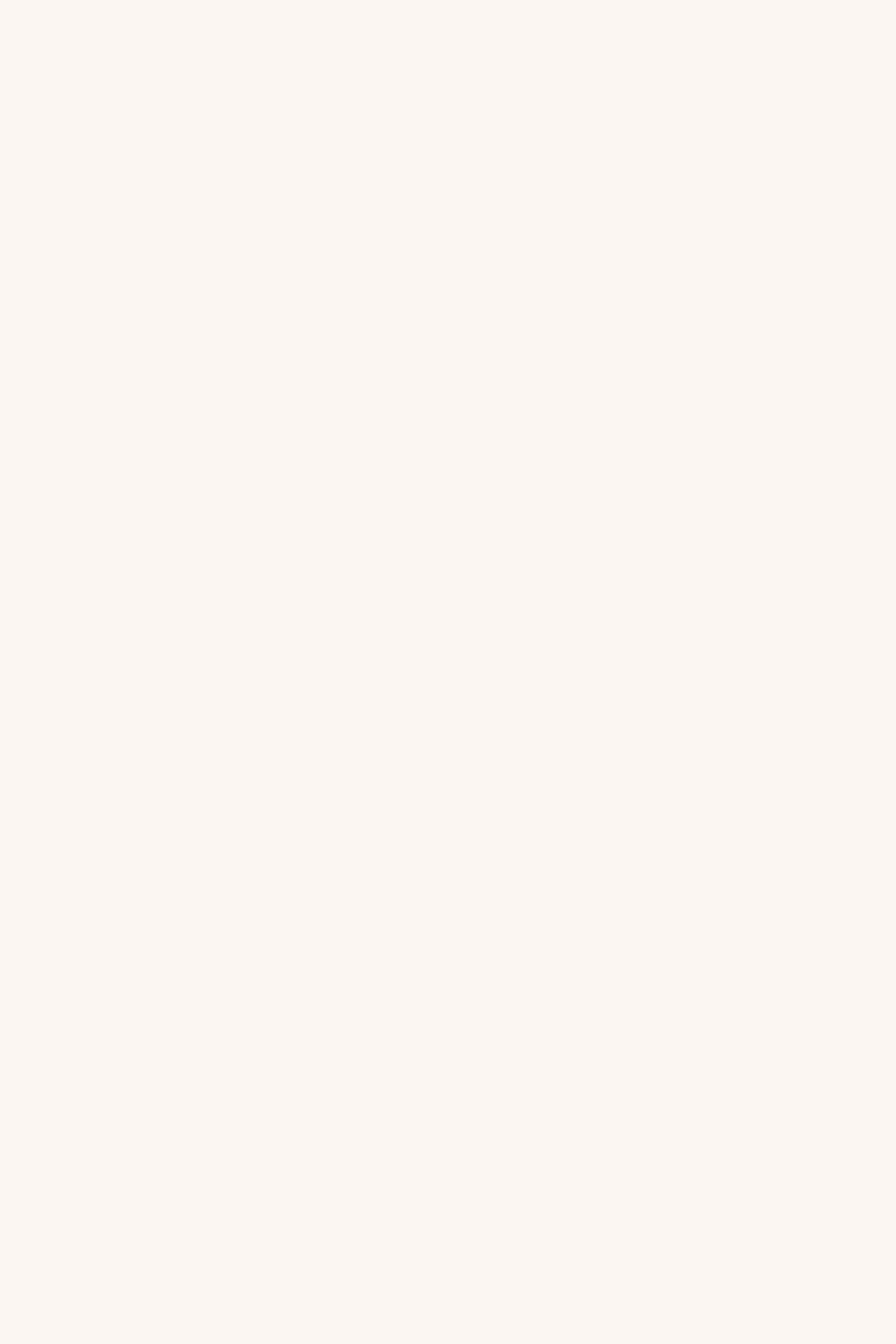
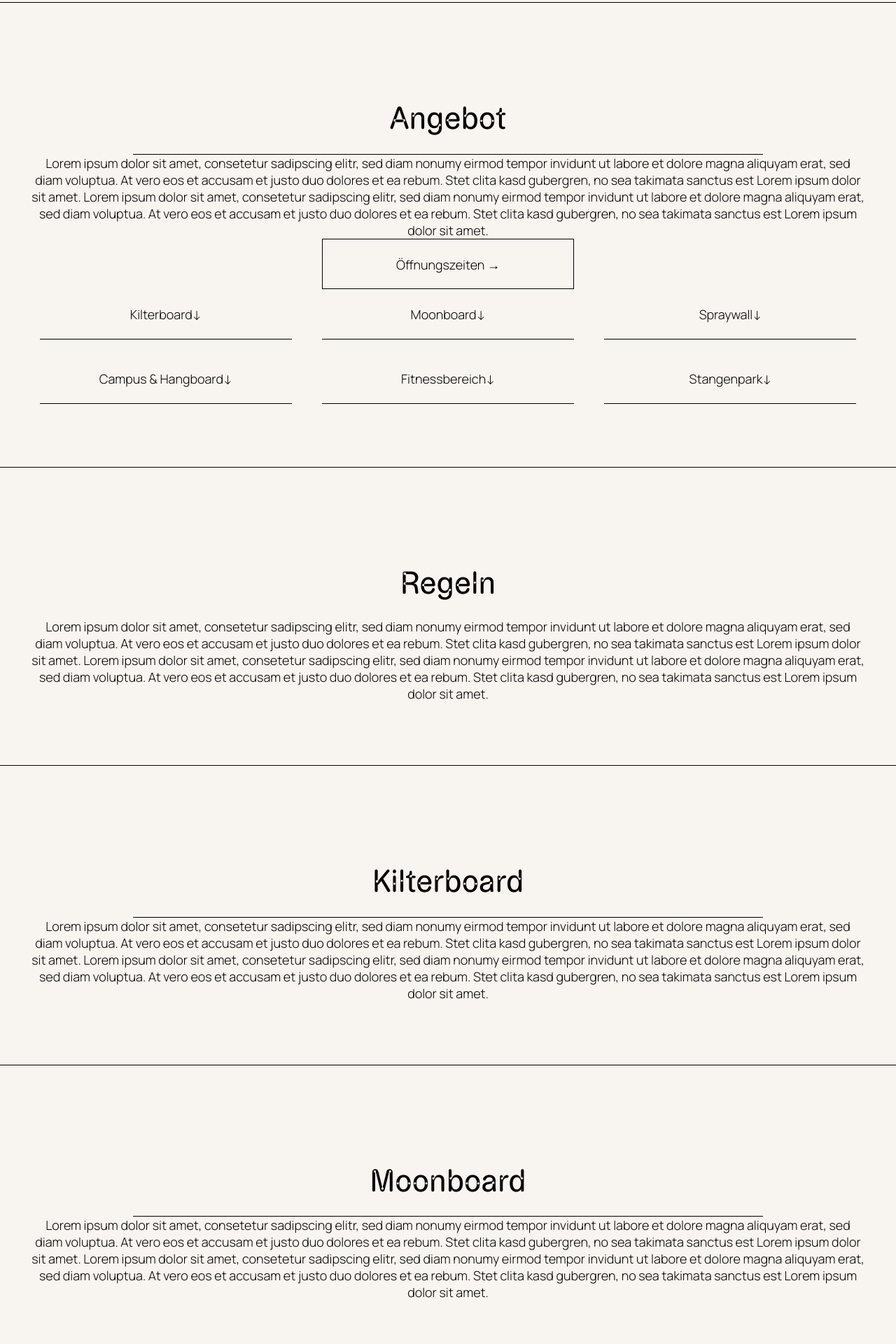
Before and after one commit to escodebar/boulder-baden.ch, a Vue app: page /trainieren in a window 1280 px wide. Shown: the part 620-2540 px from the top of the page at 70% size. Before the commit the page ends 800 px from the top, so only its background shows below. Built offline with nearby package versions, Linux system fonts and the light colour scheme.

Commit message:
Add trainieren

```diff
--- a/src/pages/Trainieren.vue
+++ b/src/pages/Trainieren.vue
@@ -1 +1,180 @@
-<template></template>
+<template>
+  <h1>Trainieren</h1>
+
+  <section>
+    <p>
+      Lorem ipsum dolor sit amet, consetetur sadipscing elitr, sed diam nonumy
+      eirmod tempor invidunt ut labore et dolore magna aliquyam erat, sed diam
+      voluptua. At vero eos et accusam et justo duo dolores et ea rebum. Stet
+      clita kasd gubergren, no sea takimata sanctus est Lorem ipsum dolor sit
+      amet. Lorem ipsum dolor sit amet, consetetur sadipscing elitr, sed diam
+      nonumy eirmod tempor invidunt ut labore et dolore magna aliquyam erat, sed
+      diam voluptua. At vero eos et accusam et justo duo dolores et ea rebum.
+      Stet clita kasd gubergren, no sea takimata sanctus est Lorem ipsum dolor
+      sit amet.
+    </p>
+  </section>
+
+  <section>
+    <h2>Angebot</h2>
+
+    <hr />
+
+    <p>
+      Lorem ipsum dolor sit amet, consetetur sadipscing elitr, sed diam nonumy
+      eirmod tempor invidunt ut labore et dolore magna aliquyam erat, sed diam
+      voluptua. At vero eos et accusam et justo duo dolores et ea rebum. Stet
+      clita kasd gubergren, no sea takimata sanctus est Lorem ipsum dolor sit
+      amet. Lorem ipsum dolor sit amet, consetetur sadipscing elitr, sed diam
+      nonumy eirmod tempor invidunt ut labore et dolore magna aliquyam erat, sed
+      diam voluptua. At vero eos et accusam et justo duo dolores et ea rebum.
+      Stet clita kasd gubergren, no sea takimata sanctus est Lorem ipsum dolor
+      sit amet.
+    </p>
+
+    <RouterLink class="button" :to="{ name: 'Öffnungszeiten' }">
+      Öffnungszeiten
+    </RouterLink>
+
+    <ul>
+      <li><a class="internal" href="#kilterboard">Kilterboard</a></li>
+      <li><a class="internal" href="#moonboard">Moonboard</a></li>
+      <li><a class="internal" href="#spraywall">Spraywall</a></li>
+      <li>
+        <a class="internal" href="#campus-hangboard">Campus & Hangboard</a>
+      </li>
+      <li><a class="internal" href="#fitnessbereich">Fitnessbereich</a></li>
+      <li><a class="internal" href="#stangenpark">Stangenpark</a></li>
+    </ul>
+  </section>
+
+  <section>
+    <h2>Regeln</h2>
+
+    <p>
+      Lorem ipsum dolor sit amet, consetetur sadipscing elitr, sed diam nonumy
+      eirmod tempor invidunt ut labore et dolore magna aliquyam erat, sed diam
+      voluptua. At vero eos et accusam et justo duo dolores et ea rebum. Stet
+      clita kasd gubergren, no sea takimata sanctus est Lorem ipsum dolor sit
+      amet. Lorem ipsum dolor sit amet, consetetur sadipscing elitr, sed diam
+      nonumy eirmod tempor invidunt ut labore et dolore magna aliquyam erat, sed
+      diam voluptua. At vero eos et accusam et justo duo dolores et ea rebum.
+      Stet clita kasd gubergren, no sea takimata sanctus est Lorem ipsum dolor
+      sit amet.
+    </p>
+  </section>
+
+  <section id="kilterboard">
+    <h2>Kilterboard</h2>
+    <hr />
+
+    <p>
+      Lorem ipsum dolor sit amet, consetetur sadipscing elitr, sed diam nonumy
+      eirmod tempor invidunt ut labore et dolore magna aliquyam erat, sed diam
+      voluptua. At vero eos et accusam et justo duo dolores et ea rebum. Stet
+      clita kasd gubergren, no sea takimata sanctus est Lorem ipsum dolor sit
+      amet. Lorem ipsum dolor sit amet, consetetur sadipscing elitr, sed diam
+      nonumy eirmod tempor invidunt ut labore et dolore magna aliquyam erat, sed
+      diam voluptua. At vero eos et accusam et justo duo dolores et ea rebum.
+      Stet clita kasd gubergren, no sea takimata sanctus est Lorem ipsum dolor
+      sit amet.
+    </p>
+  </section>
+
+  <section id="moonboard">
+    <h2>Moonboard</h2>
+    <hr />
+
+    <p>
+      Lorem ipsum dolor sit amet, consetetur sadipscing elitr, sed diam nonumy
+      eirmod tempor invidunt ut labore et dolore magna aliquyam erat, sed diam
+      voluptua. At vero eos et accusam et justo duo dolores et ea rebum. Stet
+      clita kasd gubergren, no sea takimata sanctus est Lorem ipsum dolor sit
+      amet. Lorem ipsum dolor sit amet, consetetur sadipscing elitr, sed diam
+      nonumy eirmod tempor invidunt ut labore et dolore magna aliquyam erat, sed
+      diam voluptua. At vero eos et accusam et justo duo dolores et ea rebum.
+      Stet clita kasd gubergren, no sea takimata sanctus est Lorem ipsum dolor
+      sit amet.
+    </p>
+  </section>
+
+  <section id="spraywall">
+    <h2>Spraywall</h2>
+    <hr />
+
+    <p>
+      Lorem ipsum dolor sit amet, consetetur sadipscing elitr, sed diam nonumy
+      eirmod tempor invidunt ut labore et dolore magna aliquyam erat, sed diam
+      voluptua. At vero eos et accusam et justo duo dolores et ea rebum. Stet
+      clita kasd gubergren, no sea takimata sanctus est Lorem ipsum dolor sit
+      amet. Lorem ipsum dolor sit amet, consetetur sadipscing elitr, sed diam
+      nonumy eirmod tempor invidunt ut labore et dolore magna aliquyam erat, sed
+      diam voluptua. At vero eos et accusam et justo duo dolores et ea rebum.
+      Stet clita kasd gubergren, no sea takimata sanctus est Lorem ipsum dolor
+      sit amet.
+    </p>
+  </section>
+
+  <section id="campus-hangboard">
+    <h2>Campus & Hangboard</h2>
+    <hr />
+
+    <p>
+      Lorem ipsum dolor sit amet, consetetur sadipscing elitr, sed diam nonumy
+      eirmod tempor invidunt ut labore et dolore magna aliquyam erat, sed diam
+      voluptua. At vero eos et accusam et justo duo dolores et ea rebum. Stet
+      clita kasd gubergren, no sea takimata sanctus est Lorem ipsum dolor sit
+      amet. Lorem ipsum dolor sit amet, consetetur sadipscing elitr, sed diam
+      nonumy eirmod tempor invidunt ut labore et dolore magna aliquyam erat, sed
+      diam voluptua. At vero eos et accusam et justo duo dolores et ea rebum.
+      Stet clita kasd gubergren, no sea takimata sanctus est Lorem ipsum dolor
+      sit amet.
+    </p>
+  </section>
+
+  <section id="fitnessbereich">
+    <h2>Fitnessbereich</h2>
+    <hr />
+
+    <p>
+      Lorem ipsum dolor sit amet, consetetur sadipscing elitr, sed diam nonumy
+      eirmod tempor invidunt ut labore et dolore magna aliquyam erat, sed diam
+      voluptua. At vero eos et accusam et justo duo dolores et ea rebum. Stet
+      clita kasd gubergren, no sea takimata sanctus est Lorem ipsum dolor sit
+      amet. Lorem ipsum dolor sit amet, consetetur sadipscing elitr, sed diam
+      nonumy eirmod tempor invidunt ut labore et dolore magna aliquyam erat, sed
+      diam voluptua. At vero eos et accusam et justo duo dolores et ea rebum.
+      Stet clita kasd gubergren, no sea takimata sanctus est Lorem ipsum dolor
+      sit amet.
+    </p>
+  </section>
+
+  <section id="stangenpark">
+    <h2>Stangenpark</h2>
+    <hr />
+
+    <p>
+      Lorem ipsum dolor sit amet, consetetur sadipscing elitr, sed diam nonumy
+      eirmod tempor invidunt ut labore et dolore magna aliquyam erat, sed diam
+      voluptua. At vero eos et accusam et justo duo dolores et ea rebum. Stet
+      clita kasd gubergren, no sea takimata sanctus est Lorem ipsum dolor sit
+      amet. Lorem ipsum dolor sit amet, consetetur sadipscing elitr, sed diam
+      nonumy eirmod tempor invidunt ut labore et dolore magna aliquyam erat, sed
+      diam voluptua. At vero eos et accusam et justo duo dolores et ea rebum.
+      Stet clita kasd gubergren, no sea takimata sanctus est Lorem ipsum dolor
+      sit amet.
+    </p>
+  </section>
+</template>
+
+<style scoped>
+ul {
+  display: grid;
+  gap: 20px;
+  grid-template-columns: 1fr 1fr 1fr;
+}
+
+li {
+  list-style: none;
+}
+</style>
```
